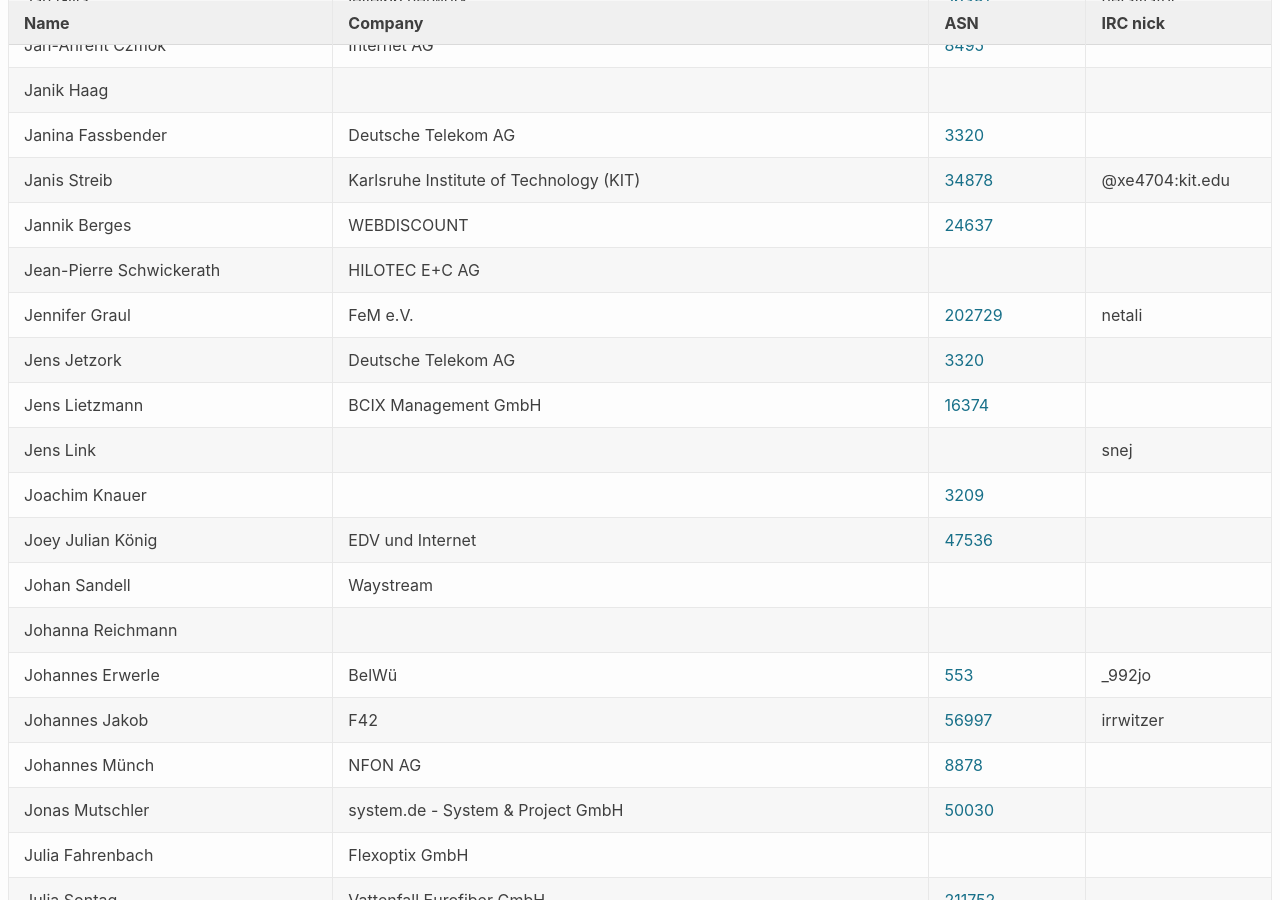
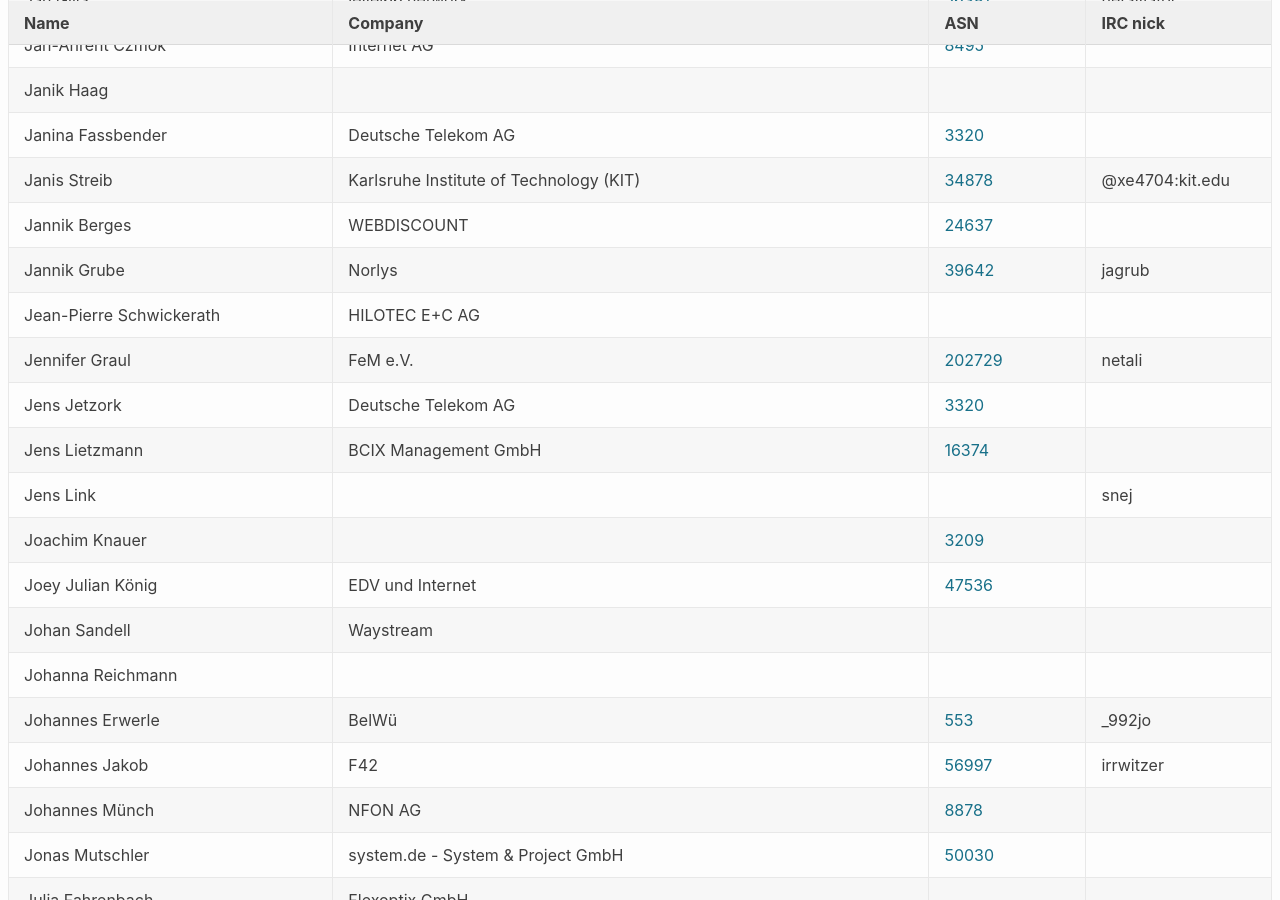
Before and after one commit to denog/pretix-attendeelist, a Jekyll site: the page built from denog15/index.md, in a window 1280 px wide and 900 px high, scrolled down 6544 px. Built offline with Jekyll 4.4.1, drawn with Linux system fonts in a browser that asks for light colours.

Commit message:
Latest data: Mon Oct 30 11:28:11 UTC 2023

```diff
--- a/_data/attendees_denog15_onsite.json
+++ b/_data/attendees_denog15_onsite.json
@@ -882,6 +882,12 @@
     "asn": "24637"
   },
   {
+    "name": "Jannik Grube",
+    "company": "Norlys",
+    "irc": "jagrub",
+    "asn": "39642"
+  },
+  {
     "name": "Jean-Pierre Schwickerath",
     "company": "HILOTEC E+C AG",
     "irc": null,
```
